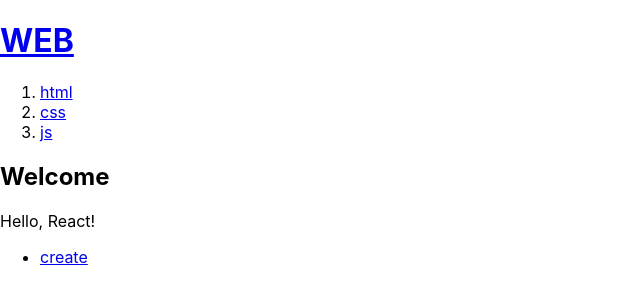
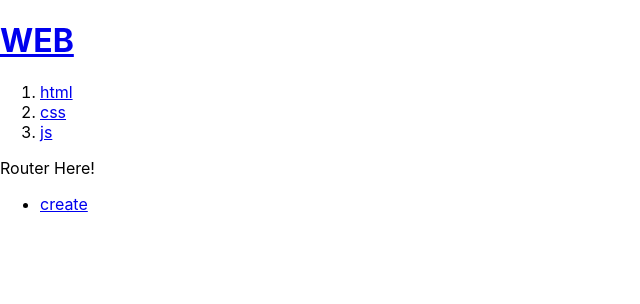
Before and after one commit to eundomi/react-practice, a React (Create React App) app in the folder react-app/: page / in a window 1280 px wide. Shown: the top 304 px of the page, without its empty margins (0-640 px from the left). Built offline with nearby package versions, Linux system fonts and the light colour scheme.

Commit message:
:speech_balloon: Router이용해서 내용 나타내기 기존 구문주석처리
라우터구현할때 여기부터 다시 복습해보면 될 것 같다 .

```diff
--- a/react-app/src/App.js
+++ b/react-app/src/App.js
@@ -126,7 +126,7 @@ function App() {
     setMode(_mode);
     setId(_id);
   }
-
+  /*
   let articleTag;
   if (mode === "WELCOME") {
     articleTag = <Article title="Welcome" body="Hello, React!" />;
@@ -183,11 +183,13 @@ function App() {
       ></Update>
     );
   }
+  */
+
   return (
     <>
       <Header title="WEB" onChangeMode={changeModeHandler} />
       <Nav data={topics} onChangeMode={changeModeHandler} />
-      {articleTag}
+      Router Here!
       <Control onChangeMode={changeModeHandler} selectedId={id} />
     </>
   );
```
